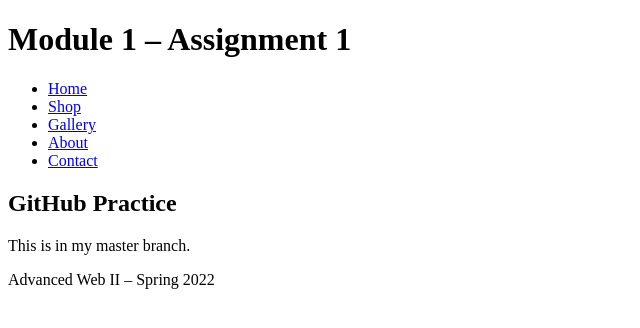
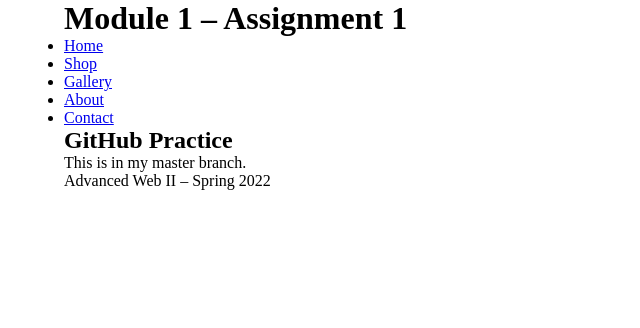
Before and after one commit to cas389/m1-hw1-ju-cheryl, a plain HTML site: page index.html in a window 1280 px wide. Shown: the whole page, without its empty margins (0-640 px from the left). Drawn offline with Linux system fonts and the light colour scheme.

Commit message:
Linked CSS to index and started styling on CSS

```diff
--- a/css/main.css
+++ b/css/main.css
@@ -0,0 +1,45 @@
+/*===========================
+
+Universal Styling
+
+===========================*/
+
+* {
+	padding: 0;
+	margin: 0;
+	border: 0;
+	box-sizing: border-box;
+}
+
+.container {
+  margin: 0 auto;
+  max-width: 90%;
+}
+
+
+
+/*===========================
+
+Responsive Web Coding - 768px by 1024px (Tablet)
+
+===========================*/
+@media screen and (min-width: 768px) {
+
+}
+
+/*===========================
+
+Responsive Web Coding - 1366px by 768px (Laptop)
+
+===========================*/
+@media screen and (min-width: 1366px) {
+}
+
+
+/*===========================
+
+Responsive Web Coding - 1920px by 1024 px (Desktop)
+
+===========================*/
+@media screen and (min-width: 1500px) {
+}
--- a/index.html
+++ b/index.html
@@ -4,9 +4,11 @@
     <meta charset="utf-8">
     <meta name="viewport" content="width=device-width, initial-scale=1">
     <title>Cheryl Ju - Assignment 1</title>
+
+    <link rel="stylesheet" type="text/css" href="css/main.css">
   </head>
   <body>
-
+    <div class="container">
       <header>
         <h1>Module 1 – Assignment 1</h1>
           <nav>
@@ -28,5 +30,6 @@
       <footer>
         Advanced Web II – Spring 2022
       </footer>
+    </div>
   </body>
 </html>
```
Also changed, not shown: ._index.html (added). Lines whose indentation alone changed are shown as unchanged.
